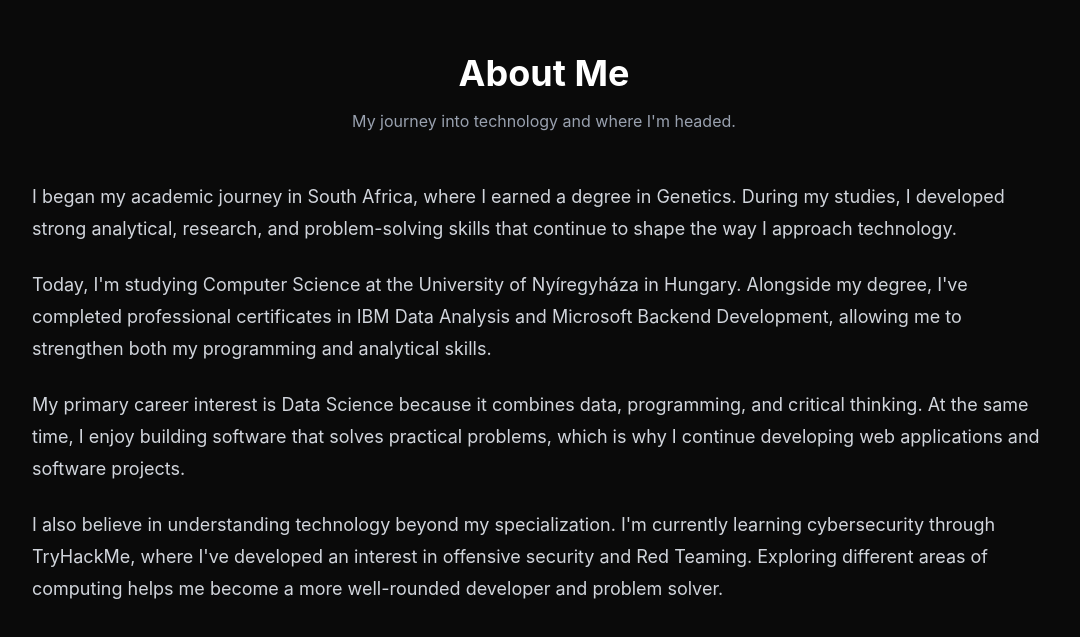
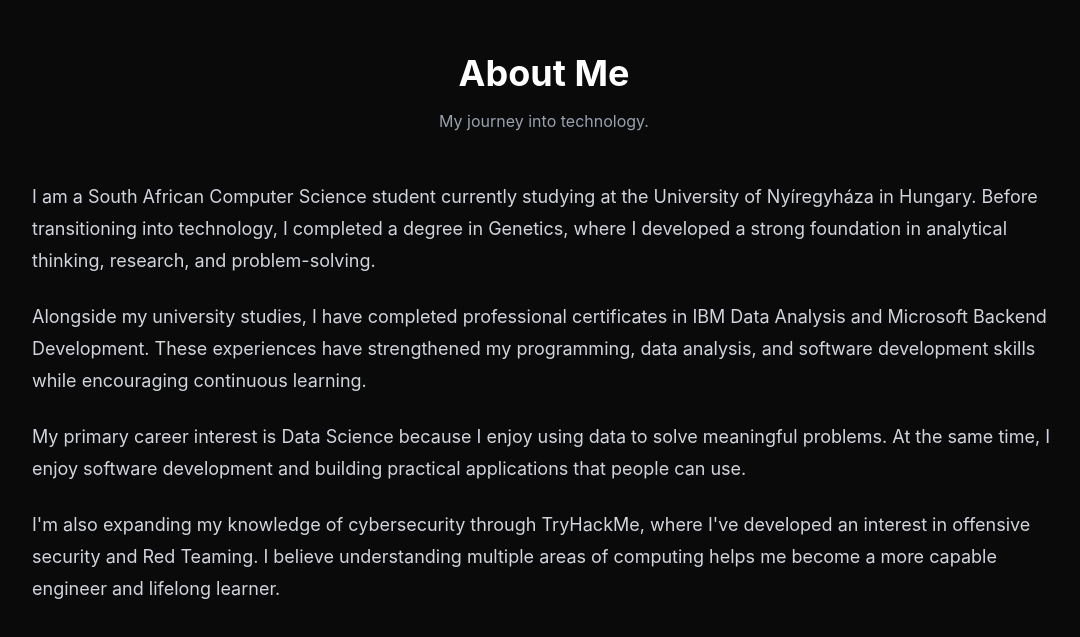
Before and after one commit to Phiophilus-Tseuoa/Potforlio_Website, a React app: page / in a window 1280 px wide. Shown: the part 843-1480 px from the top of the page, without its empty margins (96-1176 px from the left). Built offline with nearby package versions, Linux system fonts and the light colour scheme; the HTML template or start-up script is replaced by a standard one.

Commit message:
Add About section

```diff
--- a/src/sections/About.jsx
+++ b/src/sections/About.jsx
@@ -4,45 +4,49 @@ export default function About() {
   return (
     <section
       id="about"
-      className="min-h-screen bg-neutral-950 px-6 py-24"
+      className="bg-neutral-950 py-24 px-6"
     >
       <div className="max-w-5xl mx-auto">
+
         <SectionTitle
           title="About Me"
-          subtitle="My journey into technology and where I'm headed."
+          subtitle="My journey into technology."
         />
 
-        <div className="space-y-6 text-lg leading-8 text-gray-300">
+        <div className="space-y-6 text-gray-300 leading-8 text-lg">
+
           <p>
-            I began my academic journey in South Africa, where I earned a
-            degree in Genetics. During my studies, I developed strong analytical,
-            research, and problem-solving skills that continue to shape the way
-            I approach technology.
+            I am a South African Computer Science student currently studying at
+            the University of Nyíregyháza in Hungary. Before transitioning into
+            technology, I completed a degree in Genetics, where I developed a
+            strong foundation in analytical thinking, research, and
+            problem-solving.
           </p>
 
           <p>
-            Today, I'm studying Computer Science at the University of
-            Nyíregyháza in Hungary. Alongside my degree, I've completed
-            professional certificates in IBM Data Analysis and Microsoft Backend
-            Development, allowing me to strengthen both my programming and
-            analytical skills.
+            Alongside my university studies, I have completed professional
+            certificates in IBM Data Analysis and Microsoft Backend Development.
+            These experiences have strengthened my programming, data analysis,
+            and software development skills while encouraging continuous
+            learning.
           </p>
 
           <p>
-            My primary career interest is Data Science because it combines data,
-            programming, and critical thinking. At the same time, I enjoy
-            building software that solves practical problems, which is why I
-            continue developing web applications and software projects.
+            My primary career interest is Data Science because I enjoy using
+            data to solve meaningful problems. At the same time, I enjoy
+            software development and building practical applications that people
+            can use.
           </p>
 
           <p>
-            I also believe in understanding technology beyond my specialization.
-            I'm currently learning cybersecurity through TryHackMe, where I've
-            developed an interest in offensive security and Red Teaming. Exploring
-            different areas of computing helps me become a more well-rounded
-            developer and problem solver.
+            I'm also expanding my knowledge of cybersecurity through TryHackMe,
+            where I've developed an interest in offensive security and Red
+            Teaming. I believe understanding multiple areas of computing helps
+            me become a more capable engineer and lifelong learner.
           </p>
+
         </div>
+
       </div>
     </section>
   );
```
